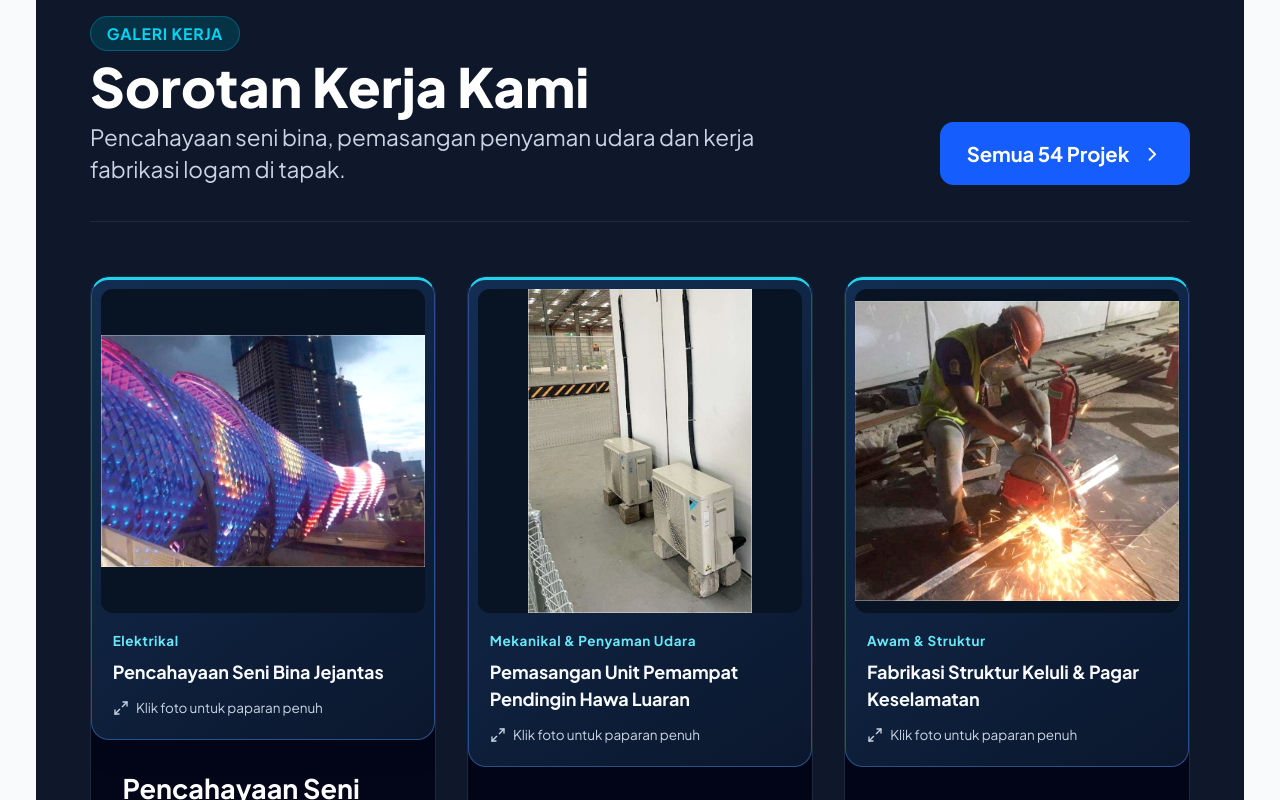
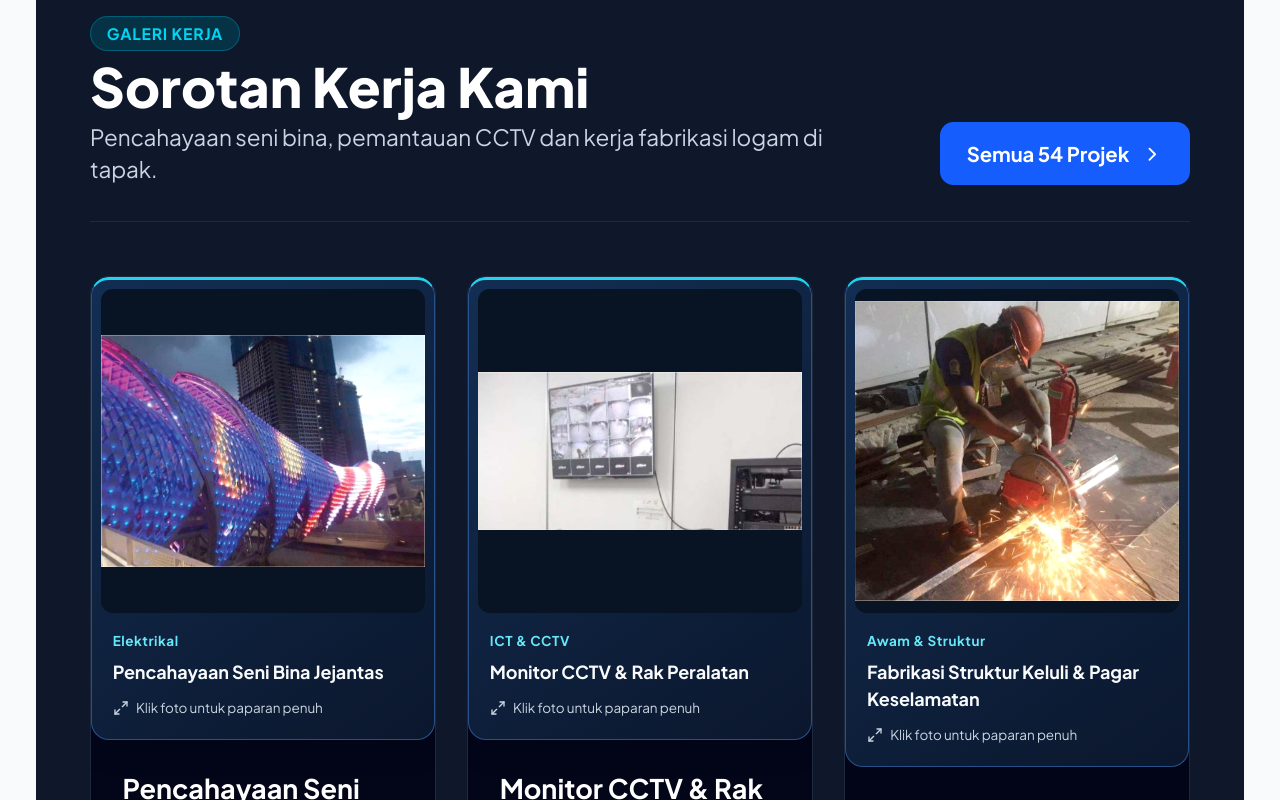
Before and after one commit to apextreasure/SF-Raudhah-Global, a React (Vite) app: page / in a window 1280 px wide. Shown: the part 3460-4260 px from the top of the page. Built offline with nearby package versions, Linux system fonts and the light colour scheme.

Commit message:
fix: feature CCTV project on homepage

```diff
--- a/src/pages/HomePage.tsx
+++ b/src/pages/HomePage.tsx
@@ -291,7 +291,7 @@ export const HomePage: React.FC<HomePageProps> = ({
                 Sorotan Kerja Kami
               </h2>
               <p className="text-slate-300 text-base sm:text-xl mt-2 max-w-2xl font-normal">
-                Pencahayaan seni bina, pemasangan penyaman udara dan kerja fabrikasi logam di tapak.
+                Pencahayaan seni bina, pemantauan CCTV dan kerja fabrikasi logam di tapak.
               </p>
             </div>
             <button
@@ -304,7 +304,7 @@ export const HomePage: React.FC<HomePageProps> = ({
           </div>
 
           <div className="grid grid-cols-1 md:grid-cols-2 lg:grid-cols-3 gap-6 sm:gap-7">
-            {['p35-02-architectural-lighting.jpg', 'p33-02-outdoor-air-conditioning.jpg', 'p33-01-metal-fabrication.jpg'].map(file => imageMapData.find(photo => photo.file === `assets/projects/${file}`)!).map((item, idx) => (
+            {['p35-02-architectural-lighting.jpg', 'p34-04-metering-equipment.jpg', 'p33-01-metal-fabrication.jpg'].map(file => imageMapData.find(photo => photo.file === `assets/projects/${file}`)!).map((item, idx) => (
               <div
                 key={idx}
                 className="group bg-slate-950 rounded-2xl overflow-hidden border border-slate-800 flex flex-col justify-between hover:border-blue-500 transition-all duration-300"
```
